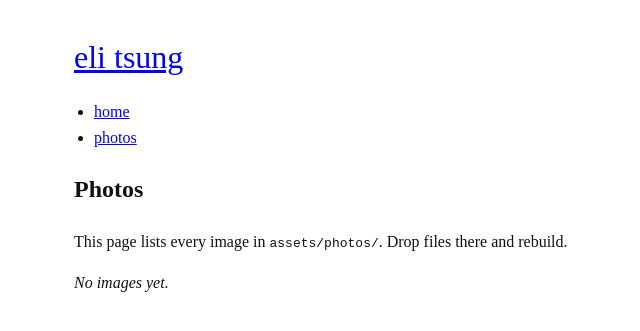
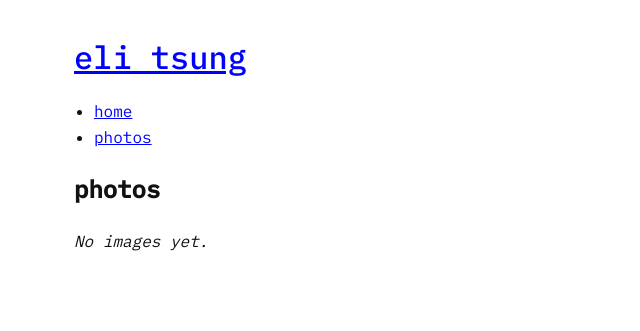
Before and after one commit to elitsung/elitsung.github.io, a Jekyll site: the page built from photos/index.md, in a window 1280 px wide. Shown: the top 331 px of the page, without its empty margins (116-756 px from the left). Built offline with Jekyll 4.4.1, drawn with Linux system fonts in a browser that asks for light colours; some of the changed lines change nothing that is shown.

Commit message:
Update index.md

```diff
--- a/photos/index.md
+++ b/photos/index.md
@@ -3,8 +3,7 @@ layout: default
 title: photos
 ---
 
-<h2>Photos</h2>
-<p>This page lists every image in <code>assets/photos/</code>. Drop files there and rebuild.</p>
+<h2>photos</h2>
 
 <div class="thumbs">
   {% assign imgs = site.static_files | where_exp: "f", "f.path contains '/assets/photos/'" %}
@@ -20,8 +19,18 @@ title: photos
 </div>
 
 <style>
-  body { font-family: "Times New Roman", Times, serif; max-width: 900px; margin: 2rem auto; line-height: 1.6; }
-  img { max-width: 100%; height: auto; margin-bottom: 1rem; }
-  figure { margin: 0 0 2rem 0; }
-  figcaption { font-size: 0.9em; color: #555; }
+    body {
+      font-family: "IBM Plex Mono", ui-monospace, SFMono-Regular, Menlo, Consolas, monospace;
+      max-width: 900px;
+      margin: 2rem auto;
+      line-height: 1.6;
+      background-color: #fff;
+      color: #111;
+    }
+    a { color: blue; text-decoration: underline; }
+    nav ul { list-style: disc; padding-left: 1.25rem; }
+    header h1 { margin-bottom: 0.5rem; font-weight: 500; }
+    img { max-width: 100%; height: auto; }
+    figure { margin: 0 0 2rem 0; }
+    figcaption { font-size: 0.9em; opacity: 0.7; }
 </style>
```
